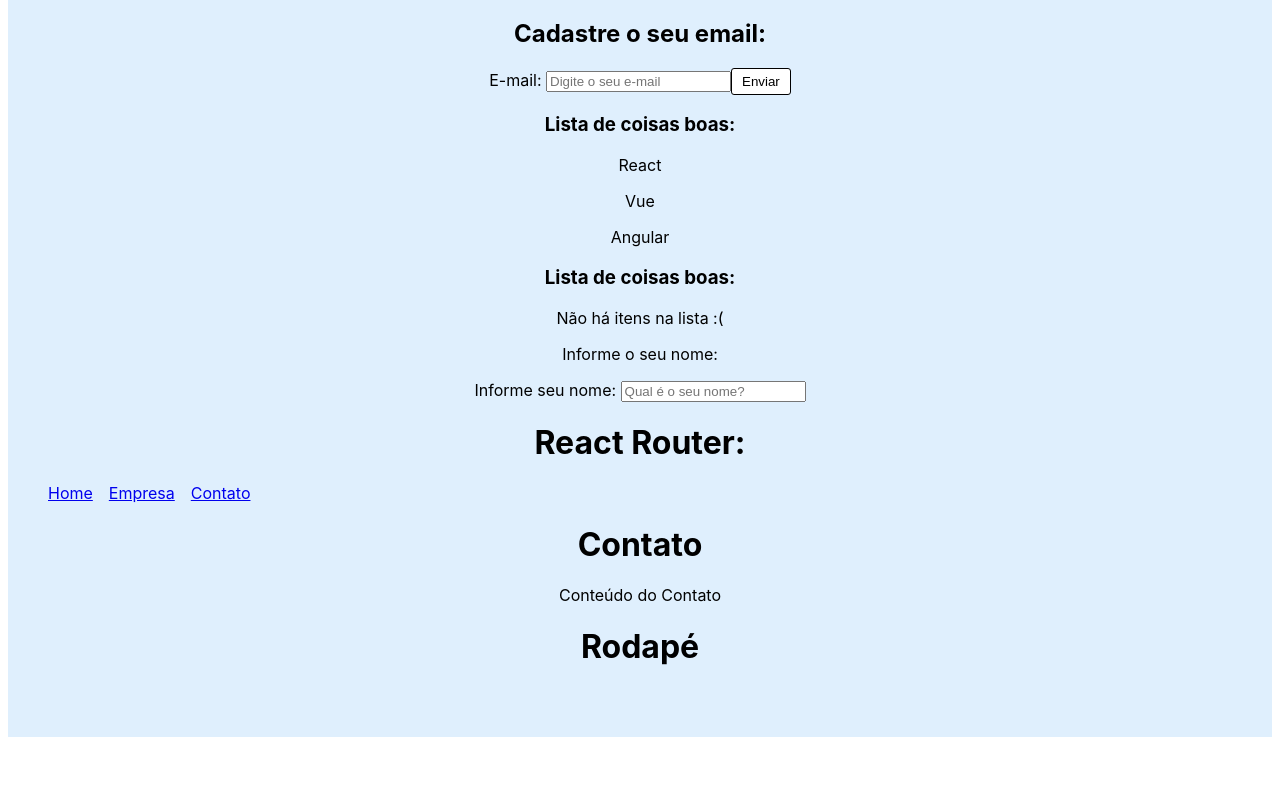
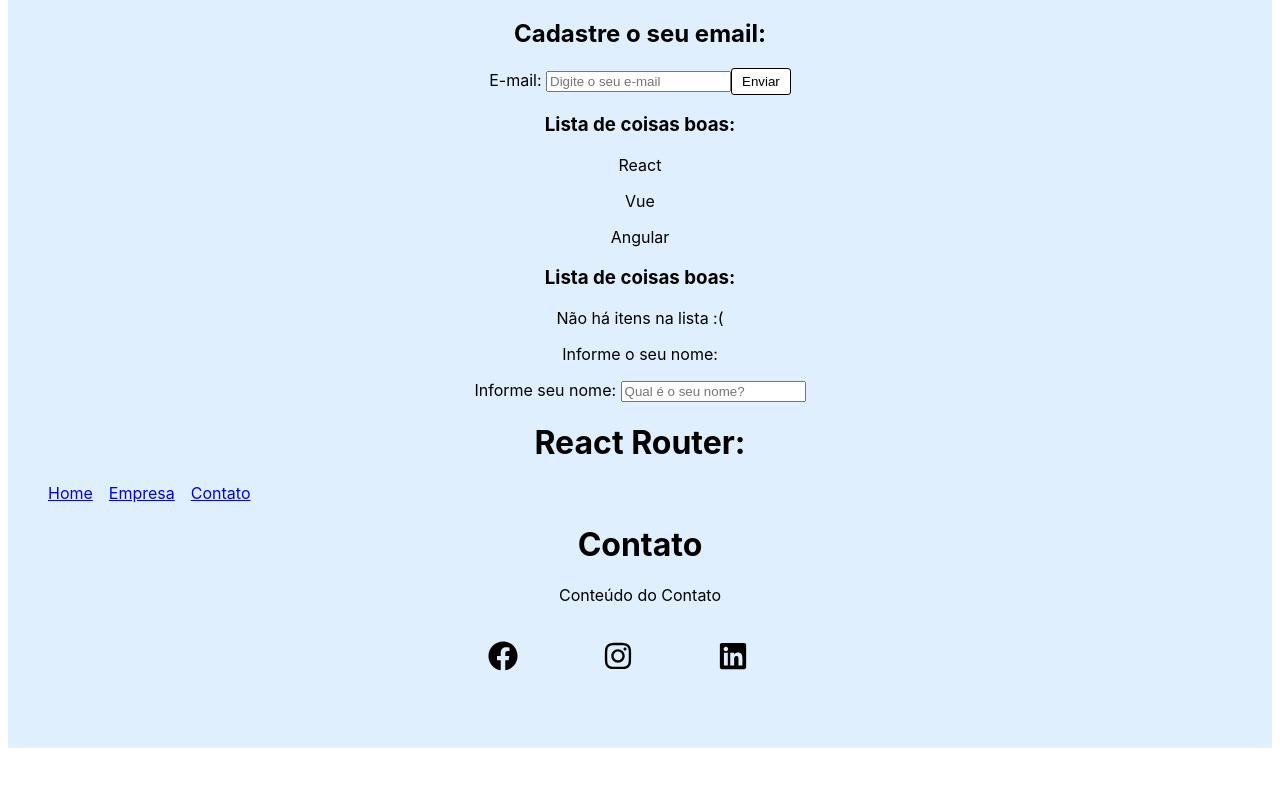
Before and after one commit to italoknd/Curso-REACT-JS, a React (Create React App) app in the folder curso-react/: page /contato in a window 1280 px wide. Shown: the part 1448-2235 px from the top of the page. Built offline with nearby package versions, Linux system fonts and the light colour scheme.

Commit message:
trabalhando com react icons

```diff
--- a/curso-react/package.json
+++ b/curso-react/package.json
@@ -8,6 +8,7 @@
     "@testing-library/user-event": "^13.5.0",
     "react": "^17.0.2",
     "react-dom": "^17.0.2",
+    "react-icons": "^4.3.1",
     "react-router-dom": "^6.2.1",
     "react-scripts": "^5.0.0",
     "web-vitals": "^2.1.4"
--- /dev/null
+++ b/curso-react/src/components/layout/Footer.css
@@ -0,0 +1,15 @@
+footer{
+  display: flex;
+  justify-content: center;
+}
+
+li{
+  list-style: none;
+  margin-right: 1.5em;
+}
+
+.icons{
+  padding: 20px;
+  font-size: 30px;
+  cursor: pointer;
+}
--- a/curso-react/src/components/layout/Footer.js
+++ b/curso-react/src/components/layout/Footer.js
@@ -1,6 +1,20 @@
-function Footer(){
+import './Footer.css'
+import { FaFacebook, FaInstagram, FaLinkedin } from 'react-icons/fa'
 
-  return <footer><h1>Rodapé</h1></footer>
+function Footer() {
+  return (
+    <footer>
+      <li className='icons'>
+        <FaFacebook />
+      </li>
+      <li  className='icons'>
+        <FaInstagram />
+      </li>
+      <li  className='icons'>
+        <FaLinkedin />
+      </li>
+    </footer>
+  )
 }
 
-export default Footer;
+export default Footer
```
Also changed, not shown: 1 other file (tests, documents, lock files or other folders).
